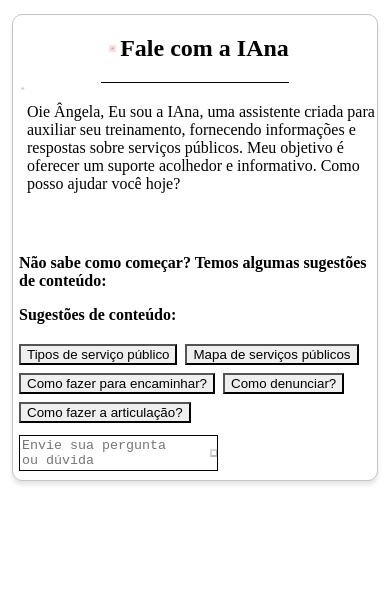
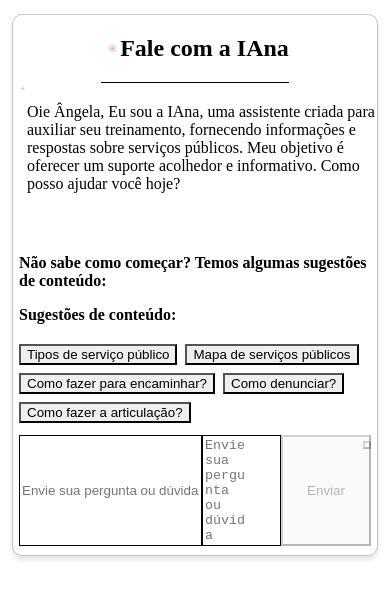
Before and after one commit to mapadoacolhimento/boas-vindas-chatbot, a Next.js app in the folder packages/ui/: page / in a window 390 px wide. Shown: the top 598 px of the page. Built offline with nearby package versions, Linux system fonts and the light colour scheme.

Commit message:
refatorando input mobile adicionando o textarea e adicionando responsividade ao input moblie e desktop

```diff
--- a/packages/ui/components/InputMessage.tsx
+++ b/packages/ui/components/InputMessage.tsx
@@ -44,7 +44,48 @@ const InputMessage = ({
   return (
     <Box px={6} w={"full"}>
       <InputGroup gap={{ base: 0, md: 4 }}>
+        <Input
+          display={{ base: "none", md: "initial" }}
+          _hover={{
+            borderWidth: "1px",
+            borderStyle: "solid",
+            borderColor: "brand.primaryMedium",
+            boxShadow: "0px 3px 10px 0px #0000001a",
+          }}
+          _focus={{
+            borderWidth: "1px",
+            borderStyle: "solid",
+            borderColor: "brand.primaryMedium",
+            boxShadow: "0px 3px 10px 0px #0000001a",
+          }}
+          placeholder={placeholder}
+          _placeholder={{
+            opacity: 1,
+            color: "placeholder",
+            size: "md",
+            fontsize: "13px",
+            fontWeight: "400",
+          }}
+          borderRadius="md"
+          border="1px solid"
+          borderColor="brand.lightGray"
+          type="text"
+          aria-label="Campo de envio de mensagem"
+          required
+          value={input}
+          onKeyDown={(e) => {
+            if (e.key === "Enter") {
+              sendMessage(input);
+              setInput("");
+            }
+          }}
+          onChange={(e) => {
+            setInput(e.target.value);
+          }}
+        />
+
         <AutoResizeTextarea
+          display={{ base: "initial", md: "none" }}
           _hover={{
             borderWidth: "1px",
             borderStyle: "solid",
@@ -87,71 +128,9 @@ const InputMessage = ({
           pr={35}
         />
         <InputRightElement
+          display={{ base: "initial", md: "none" }}
           h="100%"
         >
-          <IconButton
-            size={"xs"}
-            color={"white"}
-            icon={<SendMessageIcon boxSize={4} />}
-            aria-label="Enviar mensagem"
-            type="submit"
-            onClick={() => {
-              sendMessage(input);
-              setInput("");
-            }}
-            isDisabled={input === ""}
-            _disabled={{
-              bgColor: "transparent",
-              color: "brand.primaryGray",
-            }}
-          />
-        </InputRightElement>
-      </InputGroup>
-    </Box>
-  );
-  return (
-    <Box px={6} w={"full"}>
-      <InputGroup gap={{ base: 0, md: 4 }}>
-        <Input
-          _hover={{
-            borderWidth: "1px",
-            borderStyle: "solid",
-            borderColor: "brand.primaryMedium",
-            boxShadow: "0px 3px 10px 0px #0000001a",
-          }}
-          _focus={{
-            borderWidth: "1px",
-            borderStyle: "solid",
-            borderColor: "brand.primaryMedium",
-            boxShadow: "0px 3px 10px 0px #0000001a",
-          }}
-          placeholder={placeholder}
-          _placeholder={{
-            opacity: 1,
-            color: "placeholder",
-            size: "md",
-            fontsize: "13px",
-            fontWeight: "400",
-          }}
-          borderRadius="md"
-          border="1px solid"
-          borderColor="brand.lightGray"
-          type="text"
-          aria-label="Campo de envio de mensagem"
-          required
-          value={input}
-          onKeyDown={(e) => {
-            if (e.key === "Enter") {
-              sendMessage(input);
-              setInput("");
-            }
-          }}
-          onChange={(e) => {
-            setInput(e.target.value);
-          }}
-        />
-
-        <InputRightElement display={{ base: "flex", md: "none" }}>
           <IconButton
             size={"xs"}
             color={"white"}
```
